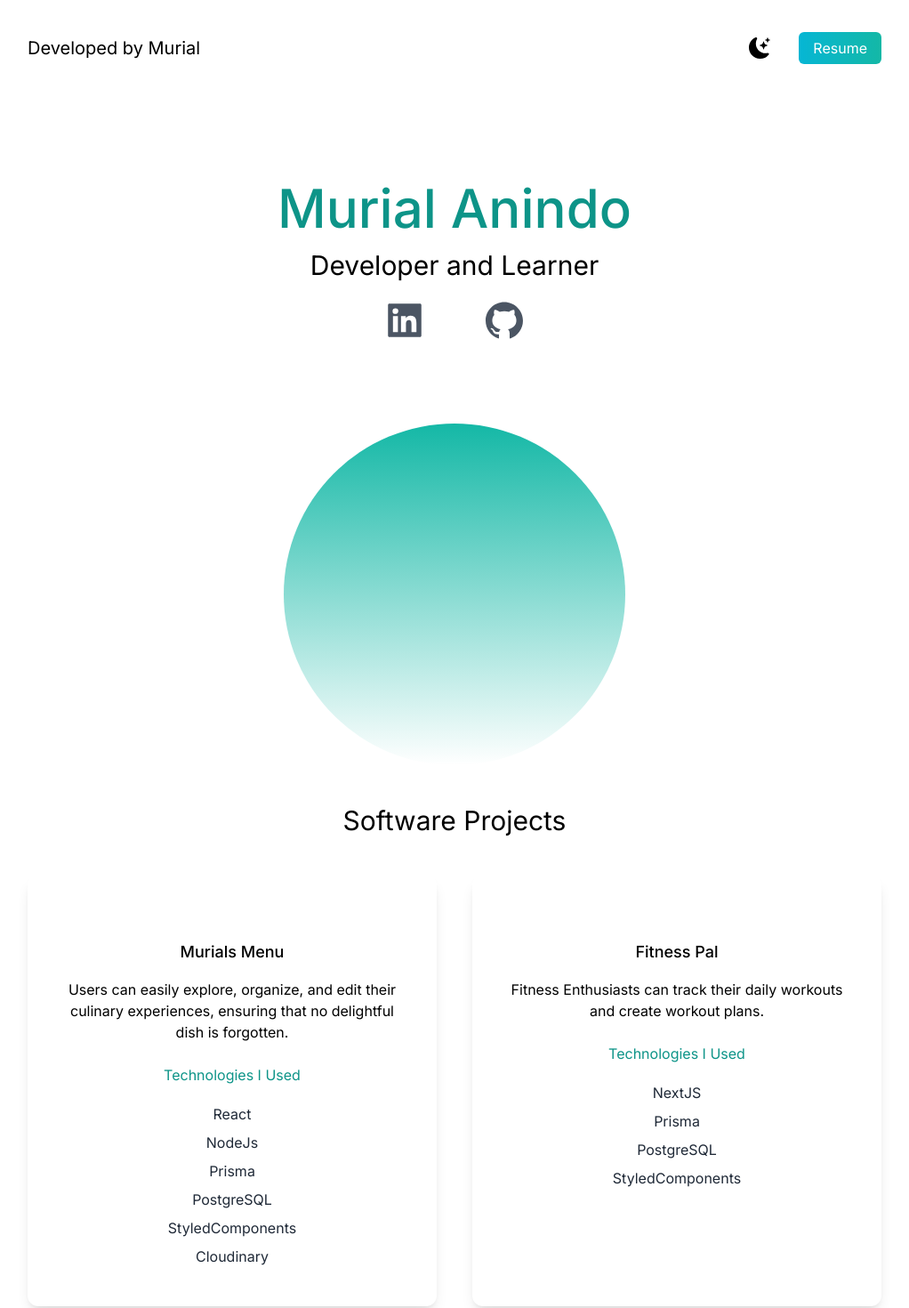
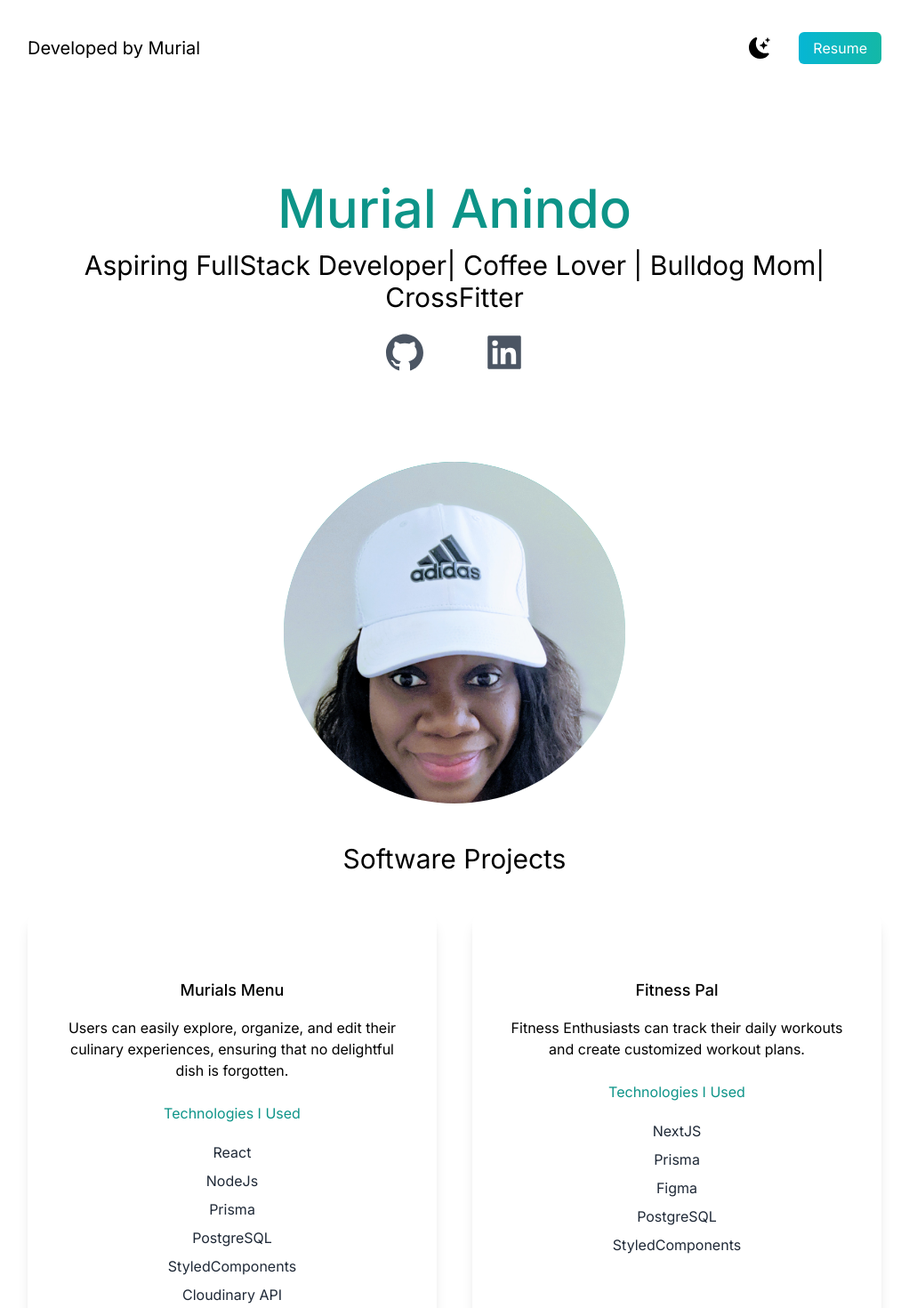
Before and after one commit to twentymurial33/murial_dev, a Next.js app: page / in a window 1280 px wide. Shown: the top 1470 px of the page at 89% size, without its empty margins (129-1151 px from the left). Built offline with nearby package versions, Linux system fonts and the light colour scheme.

Commit message:
added github and linkedin links

```diff
--- a/app/page.tsx
+++ b/app/page.tsx
@@ -5,6 +5,9 @@ import {
   AiFillLinkedin,
   AiFillGithub,
 } from "react-icons/ai";
+import Image from "next/image";
+import web1 from "../public/Murial.jpg";
+import Link from "next/link";
 import { BsFillMoonStarsFill } from "react-icons/bs";
 import { useState } from "react";
 
@@ -45,14 +48,18 @@ export default function Home() {
               Murial Anindo
             </h2>
             <h3 className="text-2xl py-2 dark:text-white md:text-3xl">
-              Developer and Learner
+             Aspiring FullStack Developer| Coffee Lover | Bulldog Mom| CrossFitter
             </h3>
             <div className="text-5xl flex justify-center gap-16 py-3 text-gray-600 dark:text-gray-400">
-              <AiFillLinkedin />
-              <AiFillGithub />
+            <Link href="https://github.com/twentymurial33">
+            <button> <AiFillGithub /></button>
+          </Link>
+          <Link href="https://www.linkedin.com/in/murial-anindo/">
+            <button>  <AiFillLinkedin /> </button>
+          </Link>
             </div>
             <div className="mx-auto bg-gradient-to-b from-teal-500 rounded-full w-80 h-80 relative overflow-hidden mt-20 md:h-96 md:w-96">
-              {/* <Image src={deved} layout="fill" objectFit="cover" /> */}
+               <Image src={web1} alt="murials " layout="fill" objectFit="cover" />
             </div>
           </div>
         </section>
@@ -75,18 +82,19 @@ export default function Home() {
               <p className="text-gray-800 py-1">Prisma</p>
               <p className="text-gray-800 py-1">PostgreSQL</p>
               <p className="text-gray-800 py-1">StyledComponents</p>
-              <p className="text-gray-800 py-1">Cloudinary</p>
+              <p className="text-gray-800 py-1">Cloudinary API</p>
             </div>
             <div className="text-center shadow-lg p-10 rounded-xl my-10 dark:bg-white flex-1">
               <h3 className="text-lg font-medium pt-8 pb-2 ">
                Fitness Pal
               </h3>
               <p className="py-2">
-                Fitness Enthusiasts can track their daily workouts and create workout plans.
+                Fitness Enthusiasts can track their daily workouts and create customized workout plans.
               </p>
               <h4 className="py-4 text-teal-600">Technologies I  Used</h4>
               <p className="text-gray-800 py-1">NextJS</p>
               <p className="text-gray-800 py-1">Prisma</p>
+              <p className="text-gray-800 py-1">Figma</p>
               <p className="text-gray-800 py-1">PostgreSQL</p>
               <p className="text-gray-800 py-1">StyledComponents</p>
             </div>
```
Also changed, not shown: public/Murial.jpg (added).
